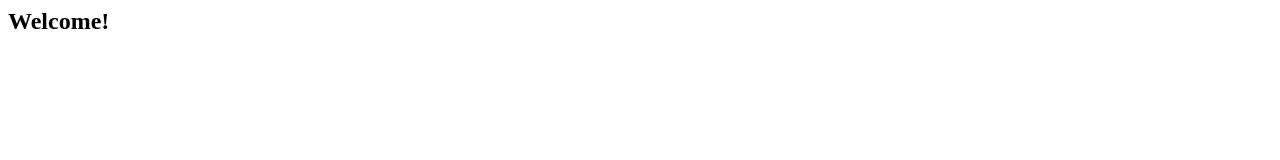
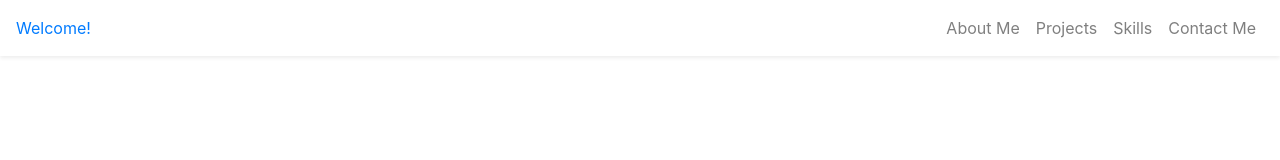
Before and after one commit to rboland01/PortfolioWebsite, a plain HTML site: page index.html in a window 1280 px wide. Drawn offline with nearby package versions, Linux system fonts and the light colour scheme.

Commit message:
Created CSS; Updated Index

```diff
--- a/index.html
+++ b/index.html
@@ -1,6 +1,38 @@
+<html>
 
-<title>Bobby's Website</title>
+    <head>
+	    <meta charset="utf-8">
+	    <meta name="viewport" content="width=device-width , initial-scale=1">
+	    <title>Bobby's Website</title>
 
-<nav>
-    <h1>Welcome!</h1>
-</nav>
+	    <!-- Bootstrap -->
+	    <link rel="stylesheet" href="https://cdnjs.cloudflare.com/ajax/libs/twitter-bootstrap/4.1.3/css/bootstrap.min.css">
+	    <link href="style.css" rel="stylesheet" />
+    </head>
+
+    <body>
+
+        <!-- navbar-->
+        <nav class="navbar navbar-light navbar-expand-lg shadow-sm bg-white fixed-top">
+            <a href="index.html" class="navbar-logo">
+                Welcome!
+            </a>
+            <button type="button" data-toggle="collapse" data-target="#navbarSupportedContent" aria-controls="navbarSupportedContent" aria-expanded="false" aria-label="Toggle navigation" class="navbar-toggler">
+                <span class="navbar-toggler-icon"></span>
+            </button>
+            <div id="navbarSupportedContent" class="collapse navbar-collapse">
+                <ul class="navbar-nav ml-auto">
+                    <li class="nav-item"><a href="index.html" class="nav-link">About Me</a></li>
+                    <li class="nav-item"><a href="products.html" class="nav-link">Projects</a></li>
+                    <li class="nav-item"><a href="newsletter.html" class="nav-link">Skills</a></li>
+                    <li class="nav-item"><a href="newsletter.html" class="nav-link">Contact Me</a></li>
+                </ul>
+            </div>
+        </nav>
+
+
+
+    </body>
+
+
+</html>
--- /dev/null
+++ b/style.css
@@ -0,0 +1,6 @@
+.navbar {
+  background-color: gray;
+}
+,
+.navbar-logo {
+}
```
